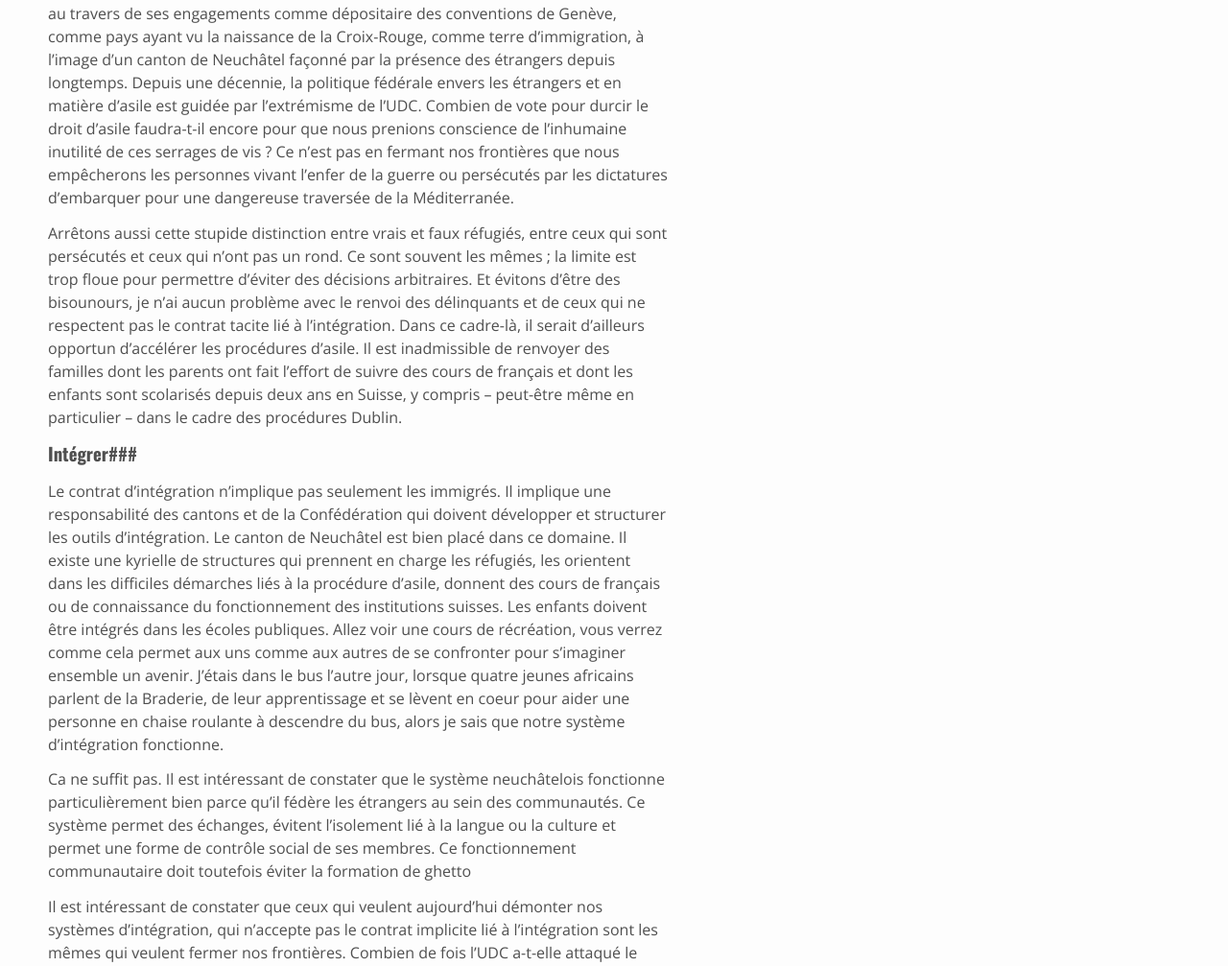
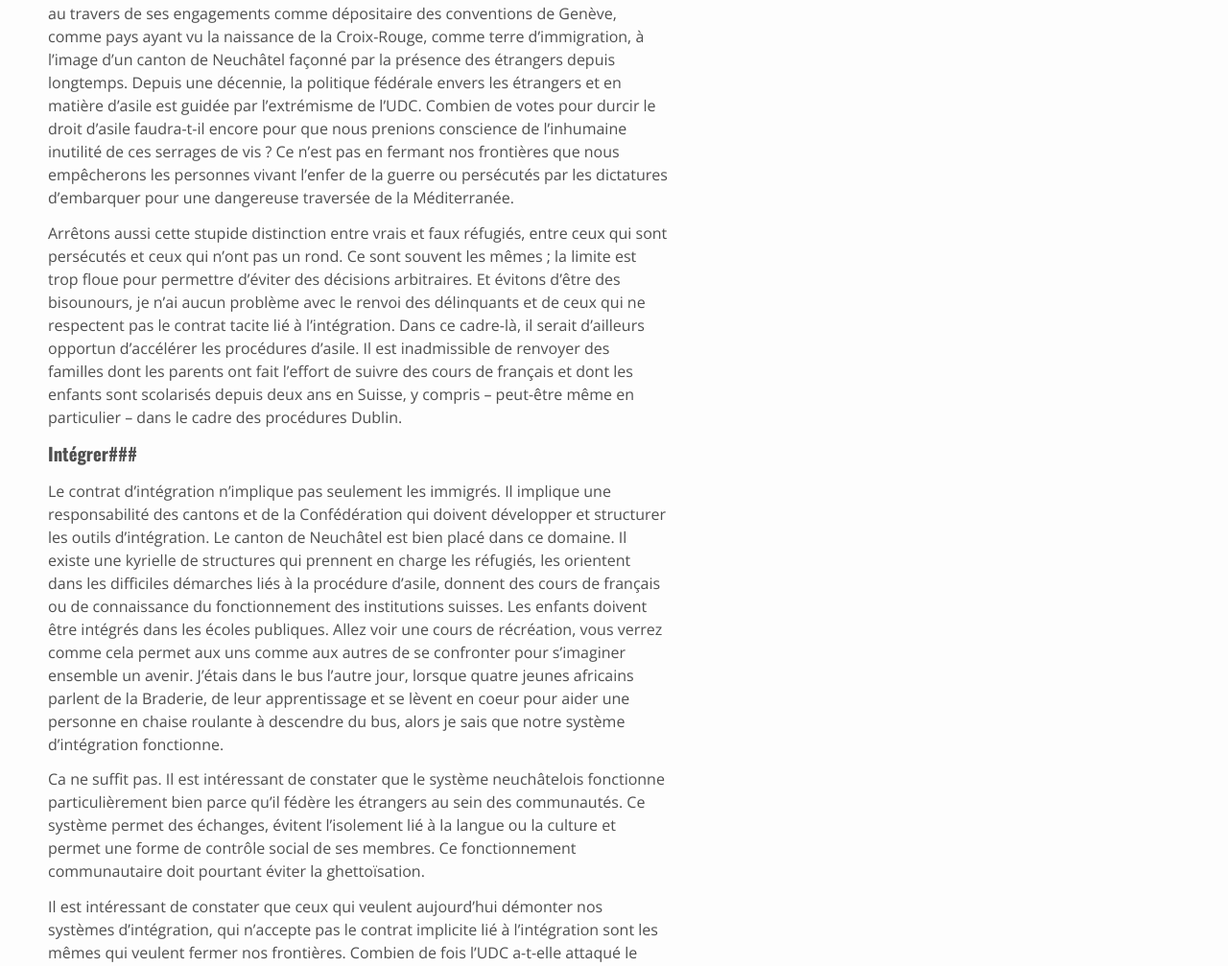
Before and after one commit to ffivaz/ffivaz.github.io, a Jekyll site: the page built from _posts/2015-09-09-accueillir-et-integrer.markdown, in a window 1280 px wide and 1400 px high, scrolled down 611 px. Shown: the part 281-1288 px from the top of the window at 96% size. Built offline with Jekyll 4.4.1, drawn with Linux system fonts in a browser that asks for light colours; nearby versions of some CDN libraries; comment, search, counter and statistics services are not loaded; some of the changed text lies outside the part shown.

Commit message:
Ajou article immigration et intégration

```diff
--- a/_posts/2015-09-09-accueillir-et-integrer.markdown
+++ b/_posts/2015-09-09-accueillir-et-integrer.markdown
@@ -22,7 +22,7 @@
 comme dépositaire des conventions de Genève, comme pays ayant vu la naissance de la Croix-Rouge, comme terre
 d’immigration, à l’image d’un canton de Neuchâtel façonné par la présence des étrangers depuis longtemps.
 Depuis une décennie, la politique fédérale envers les étrangers et en matière d’asile est guidée par l’extrémisme de
-l’UDC. Combien de vote pour durcir le droit d’asile faudra-t-il encore pour que nous prenions conscience de l’inhumaine
+l’UDC. Combien de votes pour durcir le droit d’asile faudra-t-il encore pour que nous prenions conscience de l’inhumaine
 inutilité de ces serrages de vis ? Ce n’est pas en fermant nos frontières que nous empêcherons les personnes
  vivant l’enfer de la guerre ou persécutés par les dictatures d’embarquer pour une dangereuse traversée de la Méditerranée.
 
@@ -49,7 +49,7 @@
 Ca ne suffit pas. Il est intéressant de constater que le système neuchâtelois fonctionne particulièrement
 bien parce qu’il fédère les étrangers au sein des communautés. Ce système permet des échanges, évitent l’isolement
 lié à la langue ou la culture et permet une forme de contrôle social de ses membres. Ce fonctionnement communautaire
-doit toutefois éviter la formation de ghetto
+doit pourtant éviter la ghettoïsation.
 
 Il est intéressant de constater que ceux qui veulent aujourd’hui démonter nos systèmes d’intégration, qui
 n’accepte pas le contrat implicite lié à l’intégration sont les mêmes qui veulent fermer nos frontières.
```
